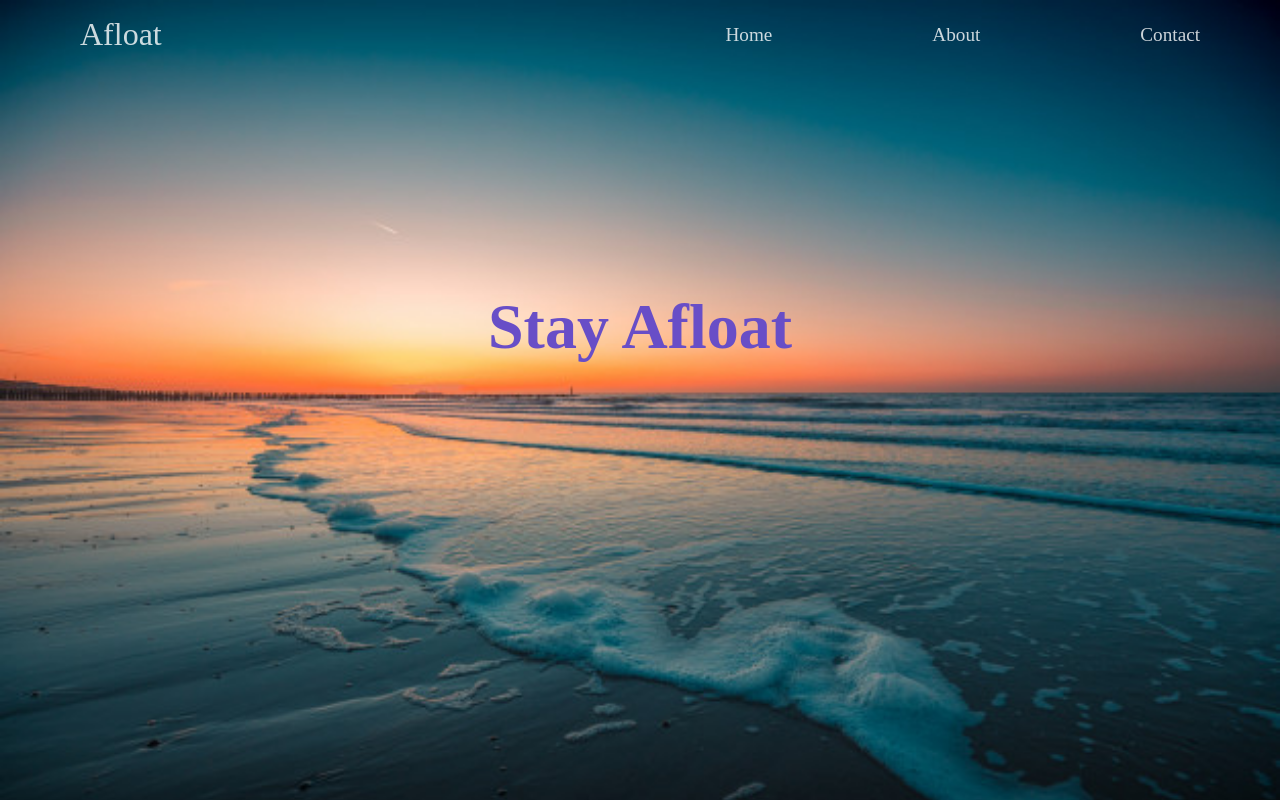
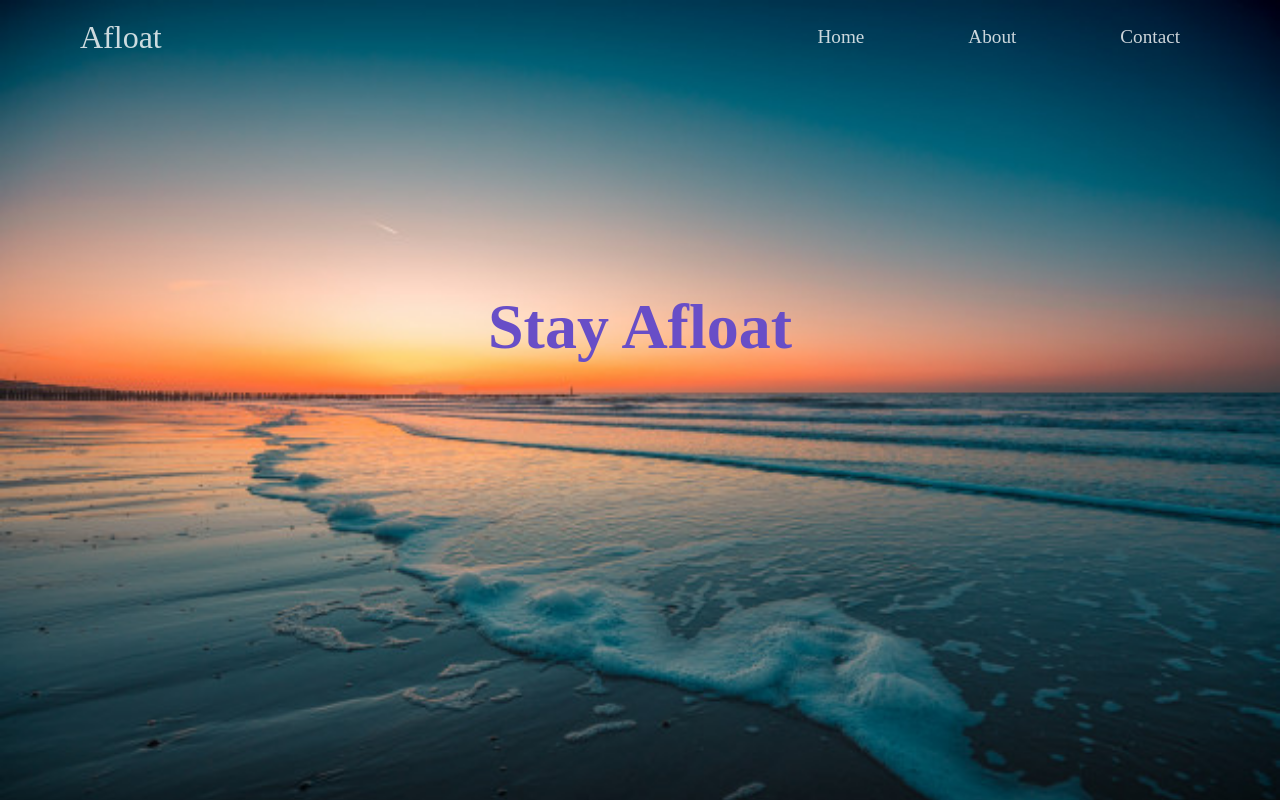
Before and after one commit to Natsuki8ks/toppage-gsap, a plain HTML site: page index.html in a window 1280 px wide. Drawn offline with nearby package versions, Linux system fonts and the light colour scheme.

Commit message:
nav fixed

```diff
--- a/css/style.css
+++ b/css/style.css
@@ -24,10 +24,18 @@ nav {
   display: flex;
   list-style: none;
 }
-.nav-links li {
-  padding-left: 10rem;
+.nav-block {
+  padding-left: 4rem;
   /* li row clear */
   font-size: 1.2rem;
+}
+.nav-links li{
+  cursor: pointer;
+  display: block;
+  padding: 10px 20px;  /*!*/
+}
+.nav-links li:hover {
+  background: rgba(68, 67, 67, 0.7)
 }
 #logo {
   font-family: "Lobstar", crusive;
--- a/index.html
+++ b/index.html
@@ -3,7 +3,7 @@
 <head>
   <meta charset="UTF-8">
   <meta name="viewport" content="width=device-width, initial-scale=1.0">
-  <title>Ed websitet</title>
+  <title>top page</title>
   <link href="https://fonts.googleapis.com/css2?family=PT+Sans&display=swap" rel="stylesheet">
   <link rel="stylesheet" href="css/style.css">
 </head>
@@ -13,9 +13,15 @@
       <nav>
         <h1 id="logo">Afloat</h1>
         <ul class="nav-links">
-          <li>Home</li>
-          <li>About</li>
-          <li>Contact</li>
+          <div class="nav-block">
+            <li>Home</li>
+          </div>
+          <div class="nav-block">
+            <li>About</li>
+          </div>
+          <div class="nav-block">
+            <li>Contact</li>
+          </div>
         </ul>
       </nav>
       <h2 class="big-text">Stay Afloat</h2>
```
